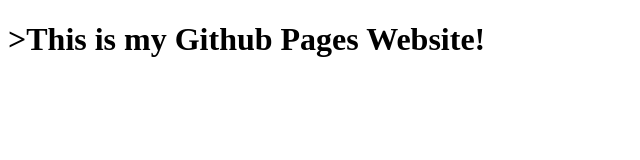
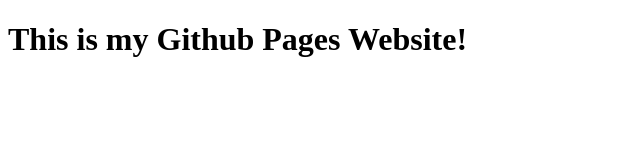
Before and after one commit to AnuOluwatomiwa/AnuOluwatomiwa.github.io, a plain HTML site: page index.html in a window 1280 px wide. Shown: the whole page, without its empty margins (0-640 px from the left). Drawn offline with Linux system fonts and the light colour scheme.

Commit message:
Correct punctuation

```diff
--- a/index.html
+++ b/index.html
@@ -4,6 +4,6 @@
         <title>My Site!</title>
     </head>
     <body>
-        <h1>>This is my Github Pages Website!</h1>
+        <h1>This is my Github Pages Website!</h1>
     </body>
 </html>
```
